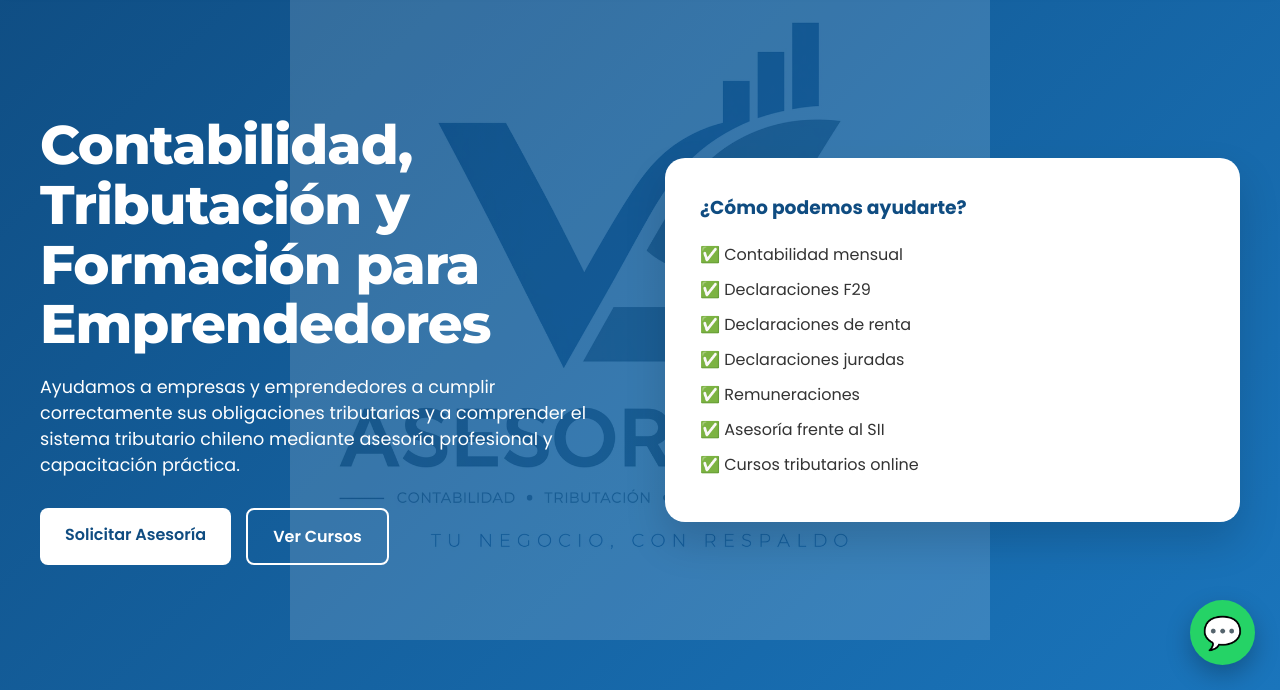
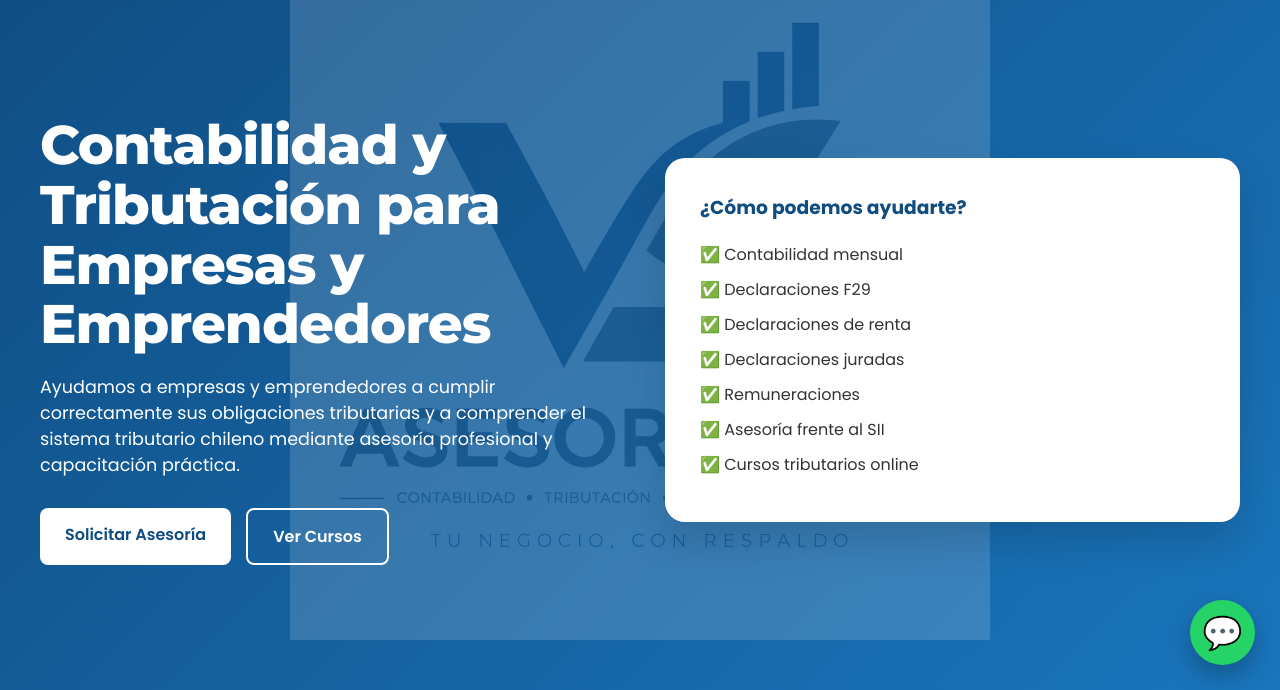
Before and after one commit to gabrieluv-ai/asesorias-vs, a plain HTML site: page index.html in a window 1280 px wide. Shown: the part 110-800 px from the top of the page. Drawn offline with Linux system fonts and the light colour scheme.

Commit message:
Update index.html

```diff
--- a/index.html
+++ b/index.html
@@ -372,7 +372,10 @@ display:none;
 <div class="hero-text">
 
 <h1>
-Contabilidad, Tributación y Formación para Emprendedores
+Contabilidad y
+Tributación para
+Empresas y
+Emprendedores
 </h1>
 
 <p>
```
